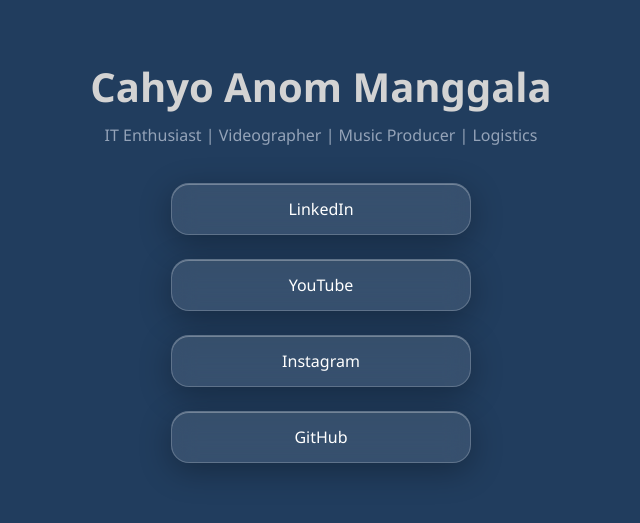
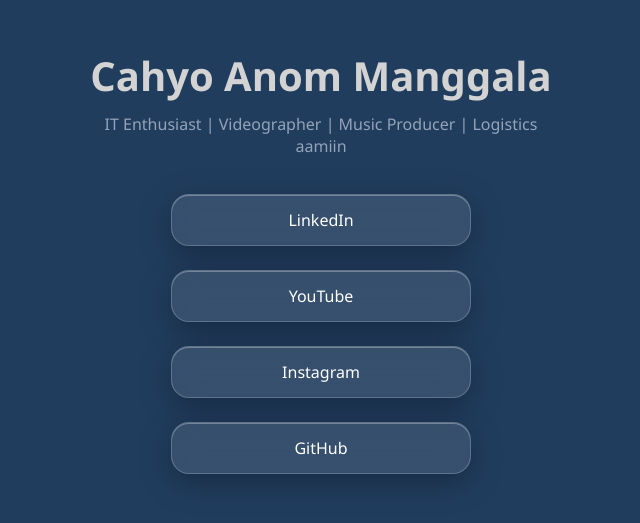
Before and after one commit to cahyo-0103/PageToMe, a plain HTML site: page index.html in a window 1280 px wide. Shown: the part 133-656 px from the top of the page, without its empty margins (319-959 px from the left). Drawn offline with Linux system fonts and the light colour scheme.

Commit message:
Update index.html

```diff
--- a/index.html
+++ b/index.html
@@ -9,7 +9,7 @@
 <body>
 <section class="hero">
   <h1>Cahyo Anom Manggala</h1>
-  <p>IT Enthusiast | Videographer | Music Producer | Logistics</p>
+  <p>IT Enthusiast | Videographer | Music Producer | Logistics<br>aamiin</br></p>
   <div>
     <a href="https://linkedin.com/in/cahyo-anom-manggala" class="btn" target="_blank">LinkedIn</a>
   </div>
```
